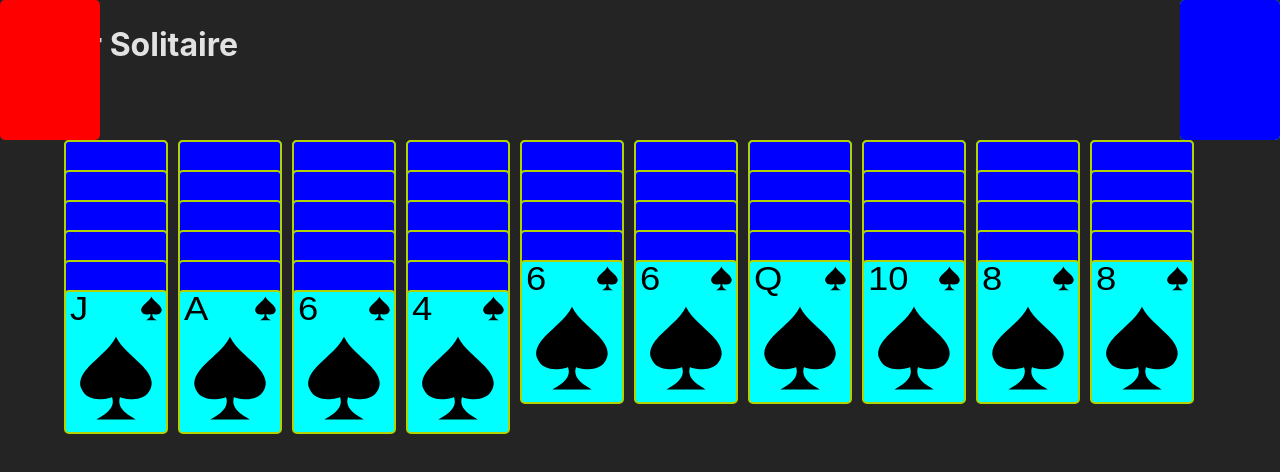
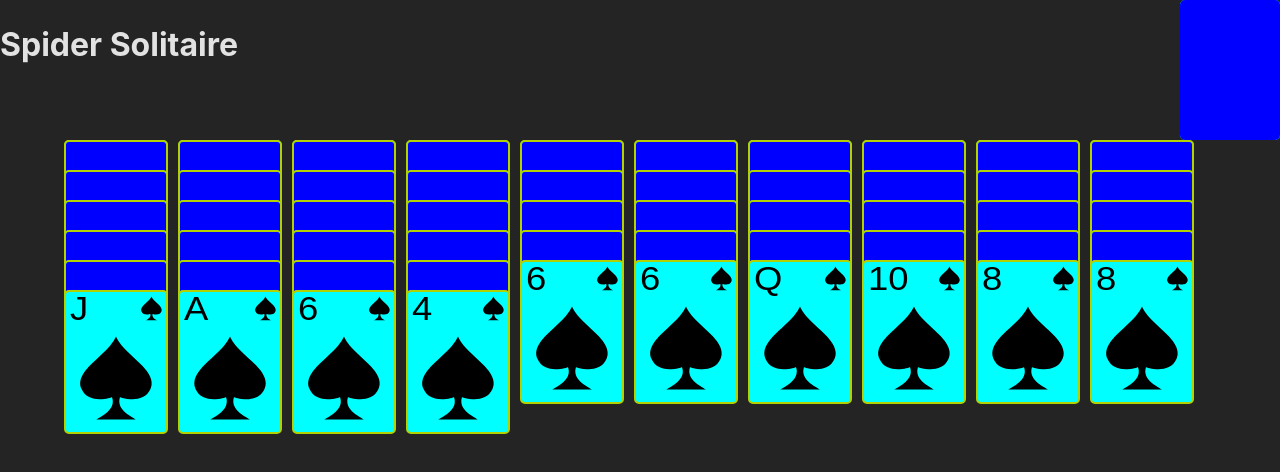
Before and after one commit to MarsBarnes/Spider, a React (Vite) app: page / in a window 1280 px wide. Shown: the top 472 px of the page. Built offline with nearby package versions, Linux system fonts and the light colour scheme.

Commit message:
correct cards move with mouse

```diff
--- a/src/App.tsx
+++ b/src/App.tsx
@@ -161,6 +161,9 @@ function App() {
               </div>
             ))
           )}
+        </div>
+      </main>
+      <div className="mousePointer" style={{ left: coords.x, top: coords.y }}>
         {Holding.map((card) => (
           <div className={`hold cardDiv`} onClick={() => holdingClick()}>
             <img
@@ -171,11 +174,6 @@ function App() {
           </div>
         ))}
       </div>
-      </main>
-      <div
-        className="mousePointer"
-        style={{ left: coords.x, top: coords.y }}
-      ></div>
     </div>
   );
 }
--- a/src/index.css
+++ b/src/index.css
@@ -62,16 +62,14 @@
   border-radius: 5px;
 }
 .hold {
-  grid-column: 11 / 12;
   width: 100px;
-  height:140px;
+  height:30px;
 }
+
 .mousePointer{
   position: absolute;
-  width: 100px;
-  height:140px;
-  border-radius: 5px;
-  background-color: red;
+  pointer-events: none;
+
 }
 .screenSize{
   width: 100%;
```
Lines whose indentation alone changed are shown as unchanged.
